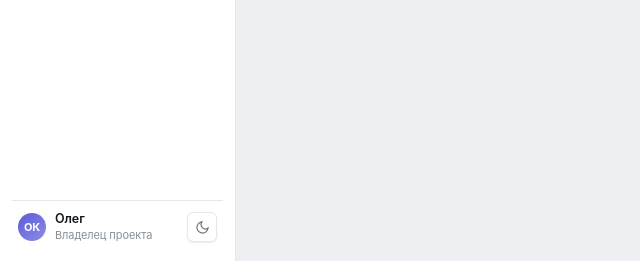
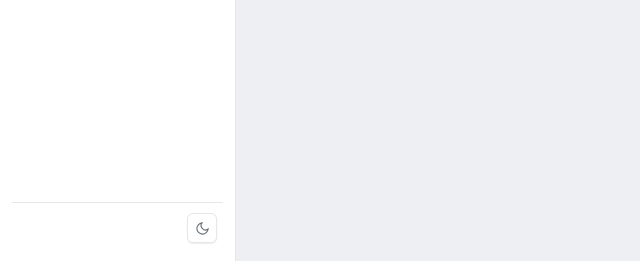
Before and after one commit to osmirnov34/b2b-radar, a FastAPI app: template web/templates/sources.html in a window 1280 px wide. Shown: the part 539-800 px from the top of the page, without its empty margins (0-640 px from the left). Run offline with FastAPI, Linux system fonts and the light colour scheme; the template is opened without the code that fills it, so the values that code supplies are empty.

Commit message:
Update template

```diff
--- a/web/templates/base.html
+++ b/web/templates/base.html
@@ -53,11 +53,6 @@
     </a>
 
     <div class="sidebar-footer">
-      <div class="avatar">ОК</div>
-      <div class="user-meta">
-        <div class="user-name">Олег</div>
-        <div class="user-role">Владелец проекта</div>
-      </div>
       <button type="button" class="theme-toggle" onclick="toggleTheme()" aria-label="Переключить тему" title="Переключить тему">
         <svg class="icon-moon" width="15" height="15" viewBox="0 0 24 24" fill="none" stroke="currentColor" stroke-width="1.8"><path d="M21 12.8A9 9 0 1 1 11.2 3a7 7 0 0 0 9.8 9.8z"/></svg>
         <svg class="icon-sun" width="15" height="15" viewBox="0 0 24 24" fill="none" stroke="currentColor" stroke-width="1.8"><circle cx="12" cy="12" r="4"/><path d="M12 2v2M12 20v2M4.9 4.9l1.4 1.4M17.7 17.7l1.4 1.4M2 12h2M20 12h2M4.9 19.1l1.4-1.4M17.7 6.3l1.4-1.4"/></svg>
```
